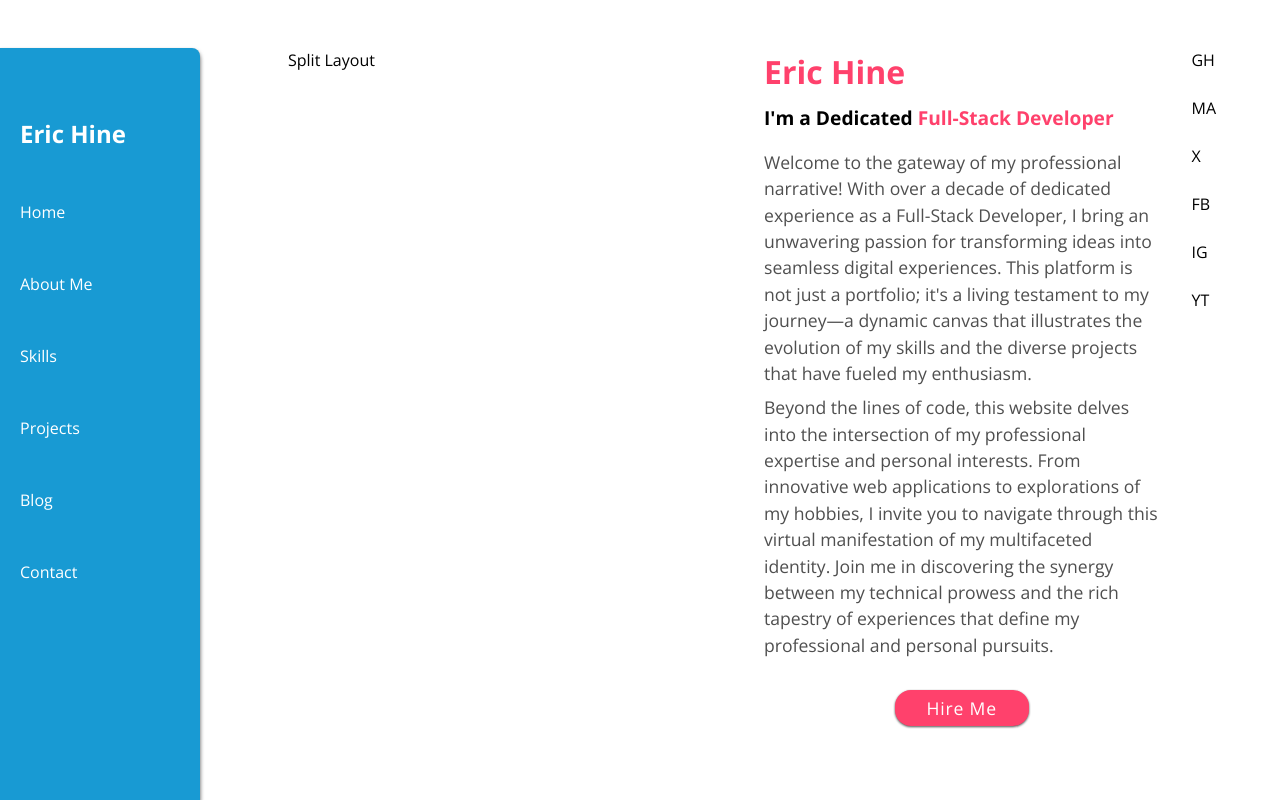
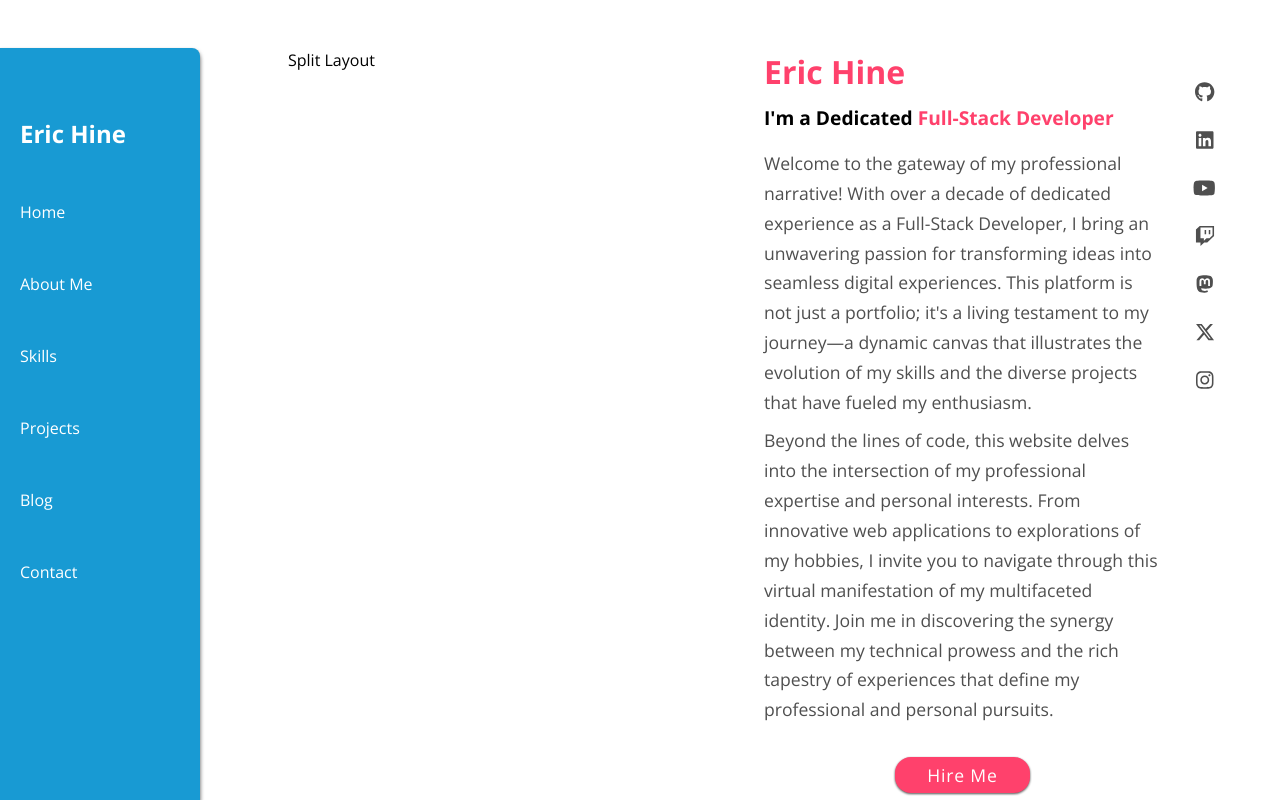
Before and after one commit to R-Daneel0livaw/portfolio, a React (Vite) app: page / in a window 1280 px wide. Built offline with nearby package versions, Linux system fonts and the light colour scheme.

Commit message:
Adjust intro line height and add a couple more social media icons.

```diff
--- a/package.json
+++ b/package.json
@@ -10,6 +10,8 @@
     "preview": "vite preview"
   },
   "dependencies": {
+    "@fortawesome/free-brands-svg-icons": "^6.5.1",
+    "@fortawesome/react-fontawesome": "^0.2.0",
     "react": "^18.2.0",
     "react-dom": "^18.2.0",
     "react-router-dom": "^6.21.3"
--- a/src/pages/Home/Home.module.css
+++ b/src/pages/Home/Home.module.css
@@ -15,6 +15,7 @@
     gap: 2rem;
     padding-bottom: 1rem;
     font-size: 1.1rem;
+    line-height: 1.7em;
     color: #4f4f4f;
 }
 
@@ -42,7 +43,19 @@
 .socialMedia {
     display: flex;
     flex-direction: column;
+    align-items: center;
     gap: 1.5rem;
+    padding-top: 2rem;
+    width: 200px;
+    color: #4f4f4f;
+}
+
+.socialMedia i {
+    cursor: pointer;
+}
+
+.socialMedia i:hover {
+    color: black;
 }
 
 .hireButton {
--- a/src/pages/Home/Home.tsx
+++ b/src/pages/Home/Home.tsx
@@ -1,4 +1,6 @@
 import styles from "./Home.module.css";
+import { FontAwesomeIcon } from "@fortawesome/react-fontawesome";
+import { faGithub, faYoutube, faMastodon, faXTwitter, faInstagram, faLinkedin, faTwitch } from '@fortawesome/free-brands-svg-icons';
 
 export default function Home() {
   return (
@@ -40,12 +42,13 @@ export default function Home() {
         </button>
       </div>
       <div className={styles.socialMedia}>
-        <a>GH</a>
-        <a>MA</a>
-        <a>X</a>
-        <a>FB</a>
-        <a>IG</a>
-        <a>YT</a>
+        <i><FontAwesomeIcon icon={faGithub} size="lg"/></i>
+        <i><FontAwesomeIcon icon={faLinkedin} size="lg"/></i>
+        <i><FontAwesomeIcon icon={faYoutube} size="lg"/></i>
+        <i><FontAwesomeIcon icon={faTwitch} size="lg"/></i>
+        <i><FontAwesomeIcon icon={faMastodon} size="lg"/></i>
+        <i><FontAwesomeIcon icon={faXTwitter} size="lg"/></i>
+        <i><FontAwesomeIcon icon={faInstagram} size="lg"/></i>
       </div>
     </section>
   );
```
Also changed, not shown: 1 other file (tests, documents, lock files or other folders).
